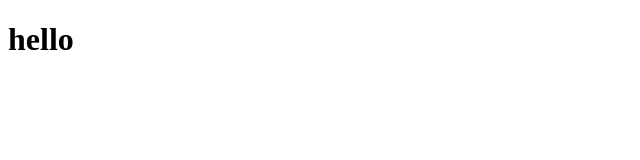
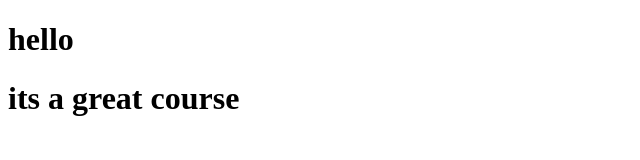
Before and after one commit to darrily/coursera-test, a plain HTML site: page site/index.html in a window 1280 px wide. Shown: the whole page, without its empty margins (0-640 px from the left). Drawn offline with Linux system fonts and the light colour scheme.

Commit message:
Small addition to our page content

```diff
--- a/site/index.html
+++ b/site/index.html
@@ -5,5 +5,6 @@
 </head>
 <body>
 	<h1>hello</h1>
+	<h1>its a great course</h1>
 </body>
 </html>
```
